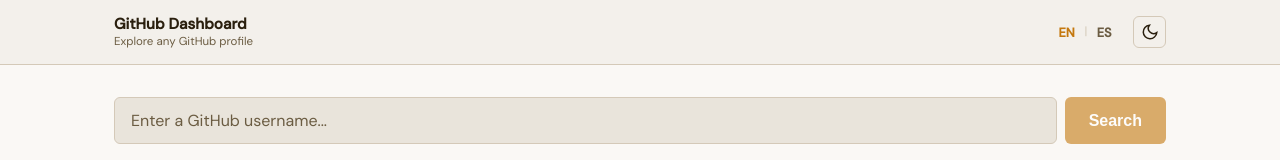
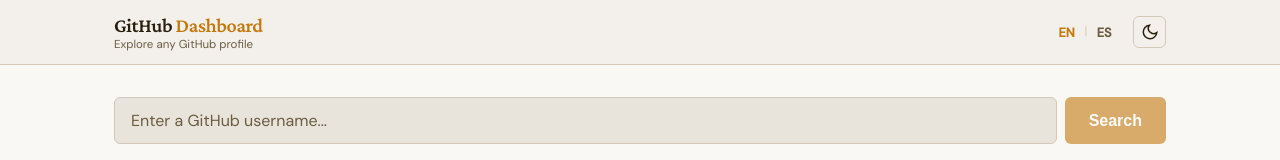
Before and after one commit to rbanon/github-dashboard, a Vue app: page / in a window 1280 px wide. Shown: the top 160 px of the page. Built offline with nearby package versions, Linux system fonts and the light colour scheme.

Commit message:
feat: accent color on Dashboard title, Crimson Pro typography

```diff
--- a/src/components/AppHeader.vue
+++ b/src/components/AppHeader.vue
@@ -3,7 +3,7 @@
     <div class="container header__inner">
 
       <div class="header__brand">
-        <h1 class="header__title">{{ t('header.title') }}</h1>
+        <h1 class="header__title">GitHub<span class="header__title-accent"> Dashboard</span></h1>
         <p class="header__subtitle">{{ t('header.subtitle') }}</p>
       </div>
 
@@ -72,12 +72,17 @@
   }
 
   &__title {
-    font-family: var(--font-body);
-    font-size: 0.95rem;
+    font-family: var(--font-display);
+    font-size: 20px;
     font-weight: 600;
     color: var(--text-primary);
+    letter-spacing: -0.02em;
     line-height: 1.2;
     margin: 0;
+  }
+
+  &__title-accent {
+    color: var(--accent);
   }
 
   &__subtitle {
```
